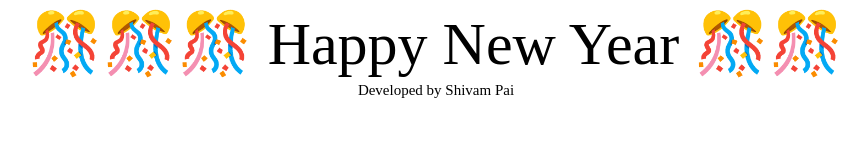
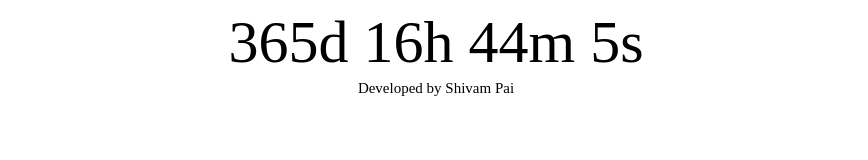
Before and after one commit to shivampai/new-year-countdown, a plain HTML site: page index.html in a window 1280 px wide. Shown: the whole page, without its empty margins (204-1072 px from the left). Drawn offline with Linux system fonts and the light colour scheme.

Commit message:
Update index.html

```diff
--- a/index.html
+++ b/index.html
@@ -17,7 +17,7 @@ margin-bottom:0px
 <p style="font-size:18px;"><small>Developed by Shivam Pai</small></p>
 <script>
 // Set the date we're counting down to
-var countDownDate = new Date("Jan 1, 2024 00:00:00").getTime();
+var countDownDate = new Date("Jan 1, 2025 00:00:00").getTime();
 
 // Update the count down every 1 second
 var x = setInterval(function() {
```
